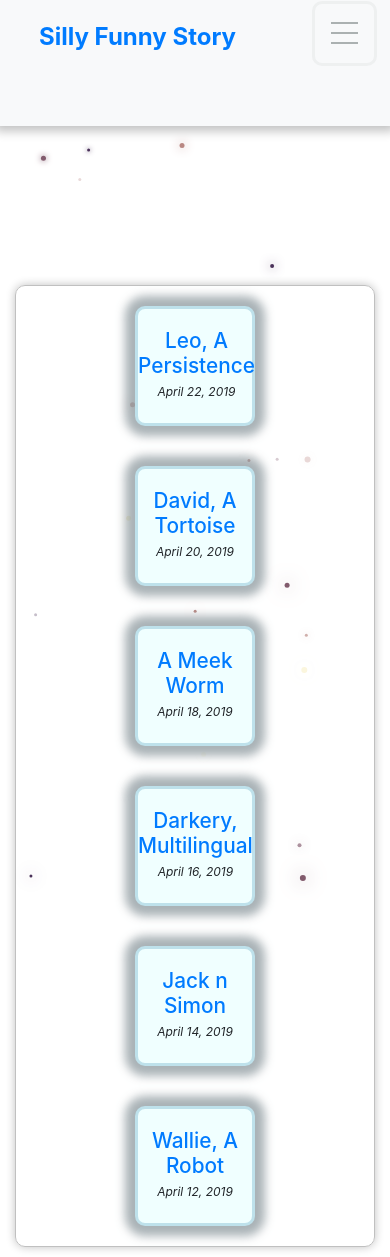
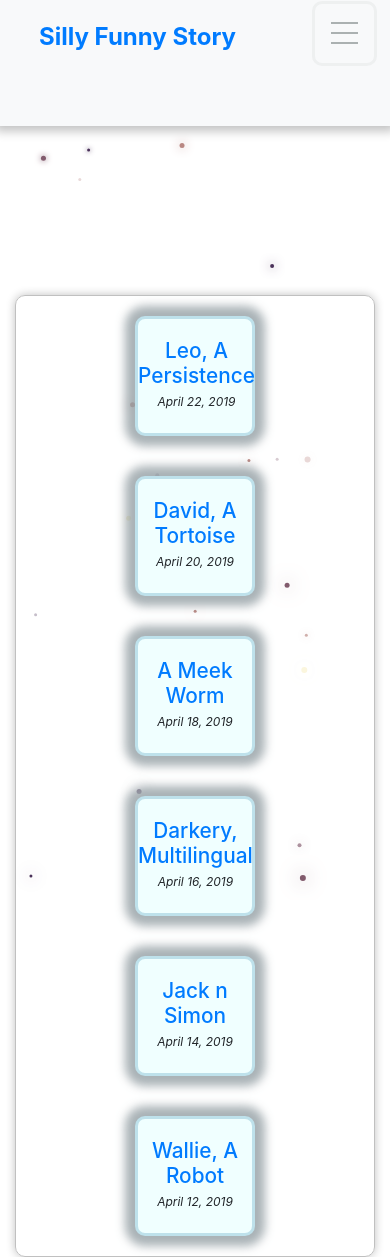
Before and after one commit to nnfunny/small-blog, a Jekyll site: the page built from index.html, in a window 390 px wide and 1257 px high. Built offline with Jekyll 4.4.1, drawn with Linux system fonts in a browser that asks for light colours; nearby versions of some CDN libraries.

Commit message:
New feature

```diff
--- a/index.html
+++ b/index.html
@@ -24,7 +24,7 @@ layout: default
 
         @media screen and (max-width: 600px) {
                 .flex-container {
-                        margin-top: -615px;
+                        margin-top: -605px;
                 }
         }
 </style>
```
